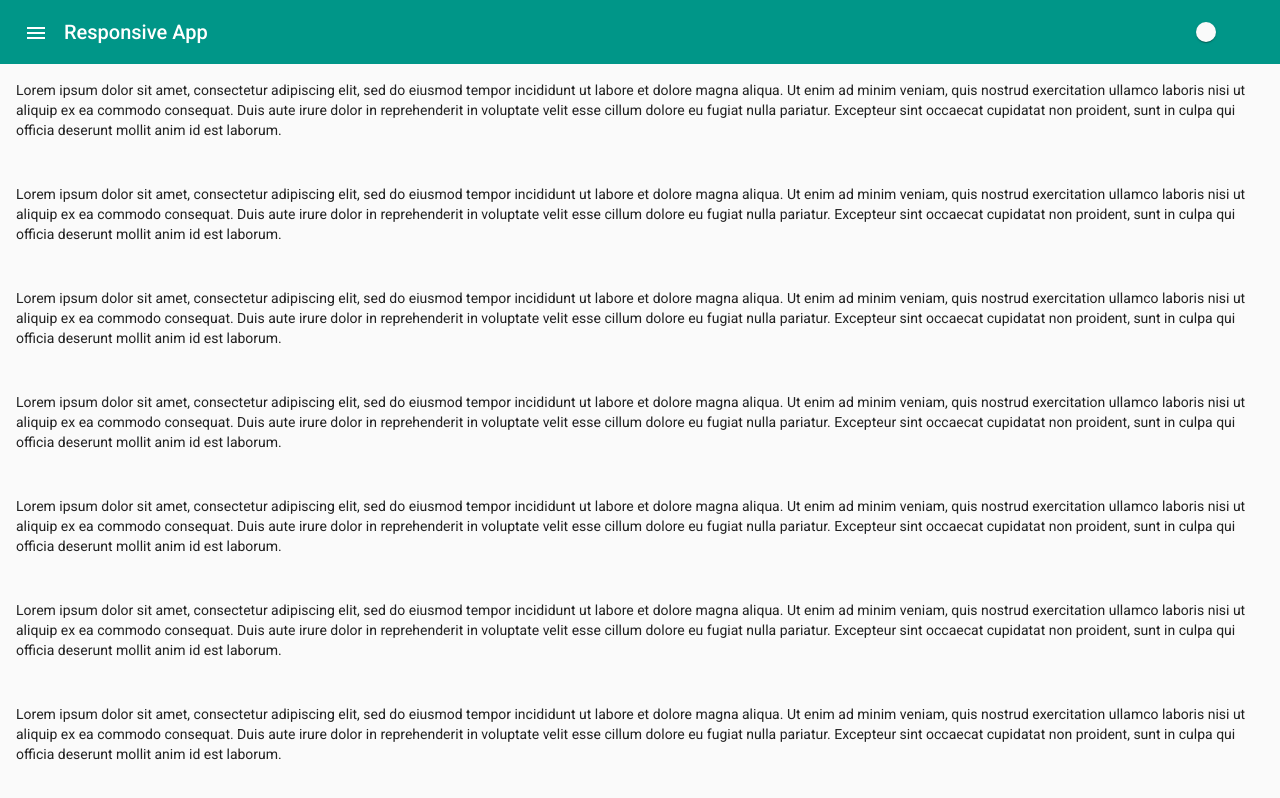
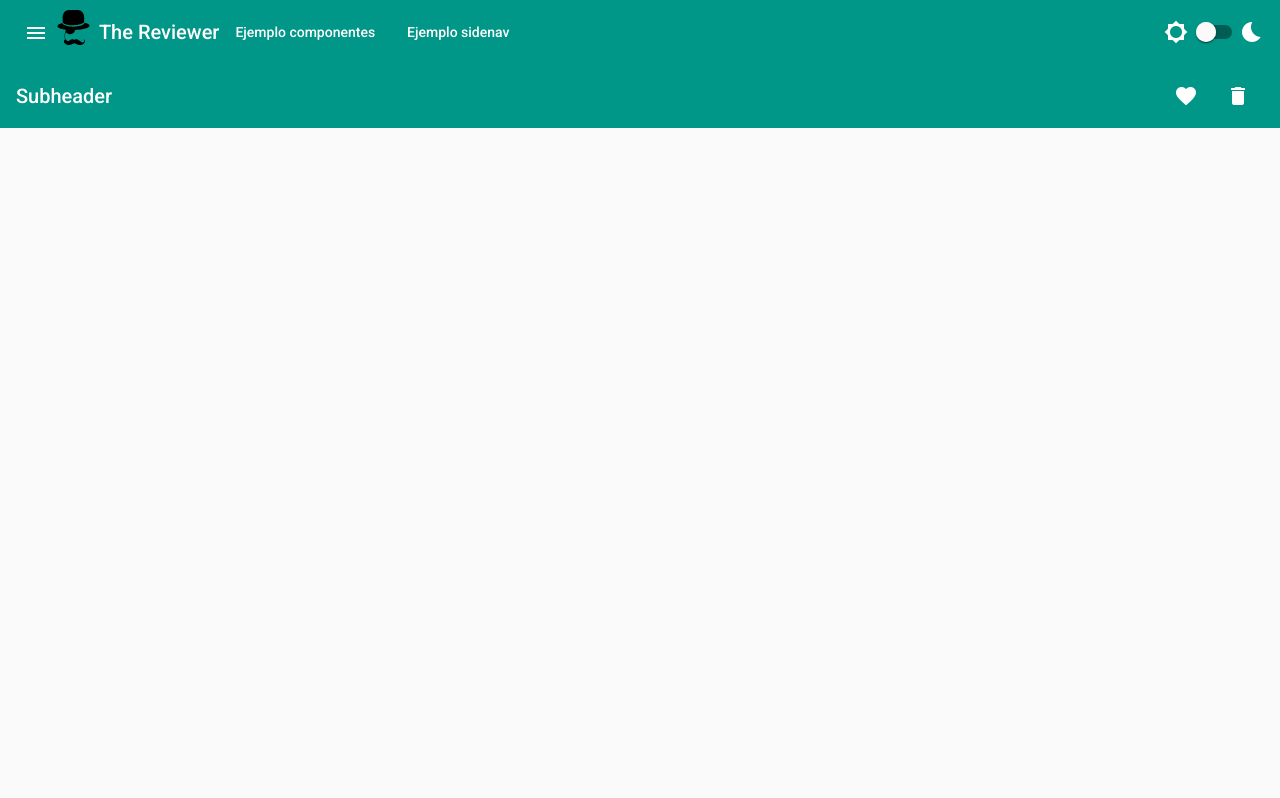
Before and after one commit to lautaromsc/monreve, an Angular app: page /sidenav in a window 1280 px wide. Shown: the top 798 px of the page. Built offline with nearby package versions, Linux system fonts and the light colour scheme.

Commit message:
se agrega rowtoolbar en sidenav

```diff
--- a/src/app/components/side-nav/side-nav.component.html
+++ b/src/app/components/side-nav/side-nav.component.html
@@ -1,22 +1,60 @@
 <div class="example-container" [class.example-is-mobile]="mobileQuery.matches" >
+
     <mat-toolbar color="primary" class="example-toolbar">
-      <button mat-icon-button (click)="snav.toggle()"><mat-icon>menu</mat-icon></button>
-      <h1 class="example-app-name">Responsive App</h1>
+      <mat-toolbar-row>
+        <button mat-icon-button (click)="snav.toggle()">
+          <mat-icon>menu</mat-icon>
+        </button>
+
+
+        <a style="cursor: pointer;">
+          <img src="./assets/blackhat.svg" routerLink="/">
+        </a>
+
+
+        <h1 class="example-app-name"> The Reviewer </h1>
+
+
+        <button mat-button  routerLink="/example">
+          Ejemplo componentes
+        </button>
+
+        <button mat-button  routerLink="/sidenav">
+          Ejemplo sidenav
+        </button>
+
+        <div class="flex-stretch"></div>
+
+        <mat-icon class="mr-8">brightness_5</mat-icon>
+        <mat-slide-toggle [formControl]="toggleControl" class="mr-8"> </mat-slide-toggle>
+        <mat-icon>bedtime</mat-icon>
+      </mat-toolbar-row>
+      <mat-toolbar-row>
+        <span>Subheader</span>
+        <span class="example-spacer"></span>
+        <mat-icon class="example-icon" aria-hidden="false" aria-label="Example heart icon">favorite</mat-icon>
+        <mat-icon class="example-icon" aria-hidden="false" aria-label="Example delete icon">delete</mat-icon>
+      </mat-toolbar-row>
+
+
     </mat-toolbar>
 
-    <mat-sidenav-container class="example-sidenav-container"
-                           [style.marginTop.px]="mobileQuery.matches ? 56 : 0">
-      <mat-sidenav #snav [mode]="mobileQuery.matches ? 'over' : 'side'"
-                   [fixedInViewport]="mobileQuery.matches" fixedTopGap="56">
+    <mat-sidenav-container class="example-sidenav-container" [style.marginTop.px]="mobileQuery.matches ? 56 : 0">
+
+
+      <mat-sidenav #snav [mode]="mobileQuery.matches ? 'over' : 'side'" [fixedInViewport]="mobileQuery.matches" fixedTopGap="56">
         <mat-nav-list>
-          <a mat-list-item routerLink="." *ngFor="let nav of fillerNav">{{nav}}</a>
+          <a mat-list-item routerLink="../example" *ngFor="let nav of fillerNav">{{nav}}</a>
         </mat-nav-list>
       </mat-sidenav>
 
+
+
       <mat-sidenav-content>
-        <p *ngFor="let content of fillerContent">{{content}}</p>
+         <router-outlet> </router-outlet>
       </mat-sidenav-content>
+
+
     </mat-sidenav-container>
+
   </div>
-
-  <div>Please open on Stackblitz to see result</div>
--- a/src/app/components/side-nav/side-nav.component.scss
+++ b/src/app/components/side-nav/side-nav.component.scss
@@ -1,3 +1,5 @@
+//sidenav
+
 .example-container {
     display: flex;
     flex-direction: column;
@@ -29,3 +31,33 @@
        `<body>` to be our scrolling element for mobile layouts. */
     flex: 1 0 auto;
   }
+
+
+
+//toolbar
+
+  mat-toolbar {
+    display: flex;
+    align-items: center;
+}
+
+.flex-stretch {
+    flex: 1 0 auto;
+}
+
+.content {
+    padding: 16px;
+    min-height: 100vh;
+}
+
+mat-card {
+    max-width: 400px;
+}
+
+/* agregado para row header  */
+.example-icon {
+    padding: 0 14px;
+}
+.example-spacer {
+    flex: 1 1 auto;
+}
--- a/src/app/components/side-nav/side-nav.component.ts
+++ b/src/app/components/side-nav/side-nav.component.ts
@@ -1,5 +1,7 @@
 import {MediaMatcher} from '@angular/cdk/layout';
-import {ChangeDetectorRef, Component, OnDestroy, OnInit} from '@angular/core';
+import { OverlayContainer } from '@angular/cdk/overlay';
+import {ChangeDetectorRef, Component, HostBinding, OnDestroy, OnInit} from '@angular/core';
+import { FormControl } from '@angular/forms';
 
 
 @Component({
@@ -7,7 +9,7 @@ import {ChangeDetectorRef, Component, OnDestroy, OnInit} from '@angular/core';
   templateUrl: './side-nav.component.html',
   styleUrls: ['./side-nav.component.scss']
 })
-export class SideNavComponent  implements OnDestroy {
+export class SideNavComponent  implements OnDestroy{
 
   mobileQuery: MediaQueryList;
 
@@ -22,7 +24,11 @@ export class SideNavComponent  implements OnDestroy {
 
   private _mobileQueryListener: () => void;
 
-  constructor(changeDetectorRef: ChangeDetectorRef, media: MediaMatcher) {
+  constructor(
+    changeDetectorRef: ChangeDetectorRef,
+    media: MediaMatcher,
+    private overlay: OverlayContainer
+  ) {
     this.mobileQuery = media.matchMedia('(max-width: 600px)');
     this._mobileQueryListener = () => changeDetectorRef.detectChanges();
     this.mobileQuery.addListener(this._mobileQueryListener);
@@ -32,6 +38,30 @@ export class SideNavComponent  implements OnDestroy {
     this.mobileQuery.removeListener(this._mobileQueryListener);
   }
 
- // shouldRun = [/(^|\.)plnkr\.co$/, /(^|\.)stackblitz\.io$/].some(h => h.test(window.location.host));
+
+
+  shouldRun = [/(^|\.)plnkr\.co$/, /(^|\.)stackblitz\.io$/].some(h => h.test(window.location.host));
+
+
+
+  //dark mode
+
+  @HostBinding('class') className = '';
+
+  toggleControl = new FormControl(false);
+
+
+  ngOnInit(): void {
+    this.toggleControl.valueChanges.subscribe((darkMode) => {
+      const darkClassName = 'darkMode';
+      this.className = darkMode ? darkClassName : '';
+      if (darkMode) {
+        this.overlay.getContainerElement().classList.add(darkClassName);
+      } else {
+        this.overlay.getContainerElement().classList.remove(darkClassName);
+      }
+    });
+  }
+
 
 }
```
